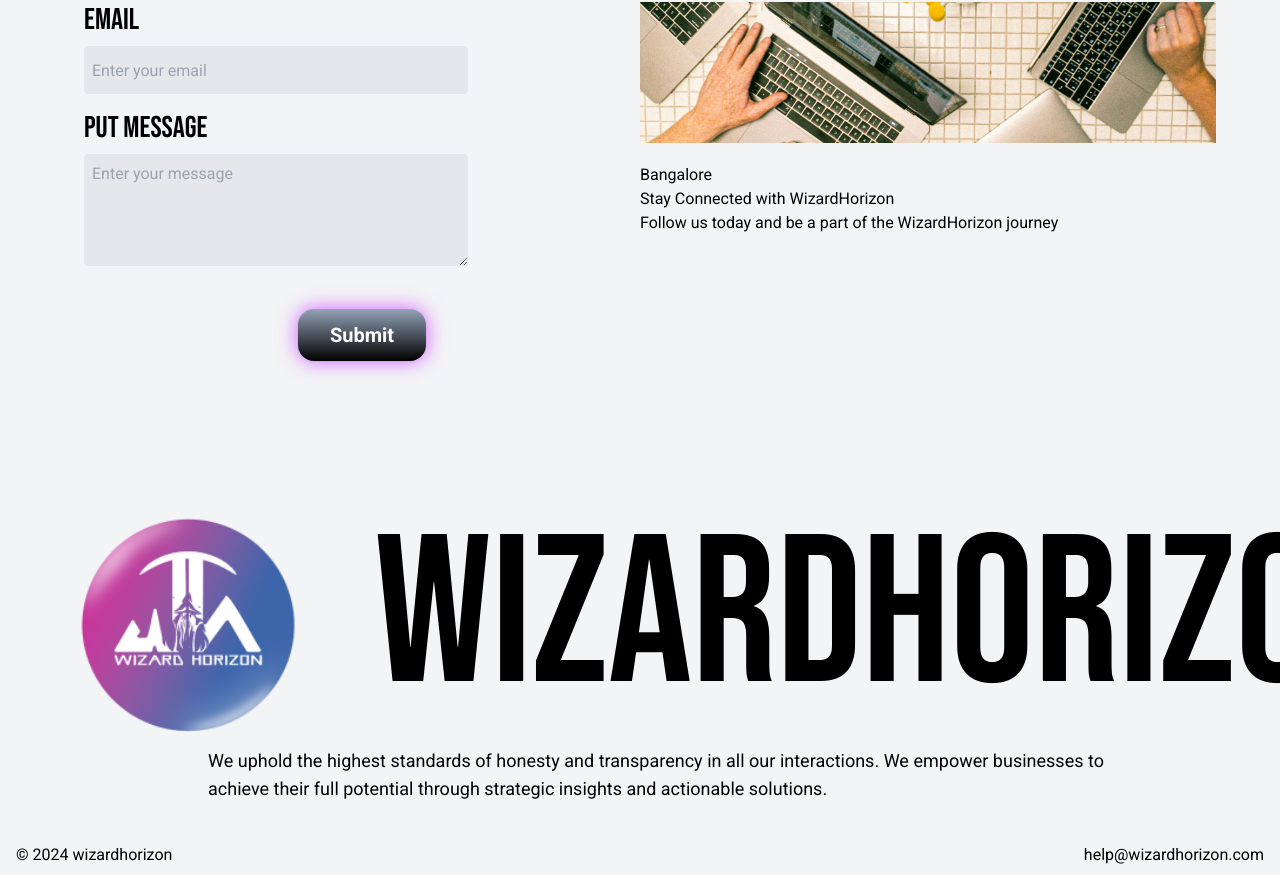
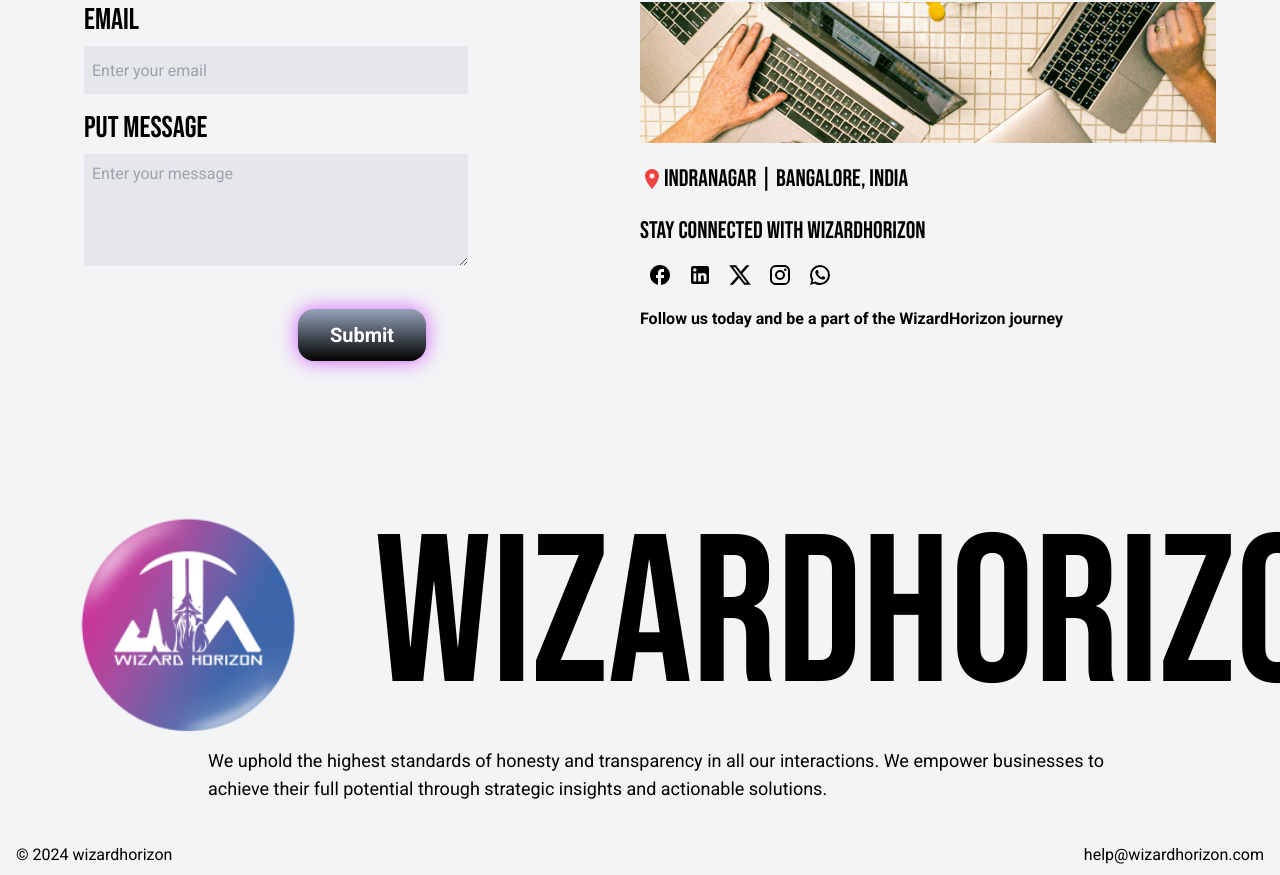
Before and after one commit to MVVYSHNAV/wh-react, a React (Vite) app in the folder wh/: page / in a window 1280 px wide. Shown: the part 4194-5069 px from the top of the page. Built offline with nearby package versions, Linux system fonts and the light colour scheme.

Commit message:
added icons for contactus

```diff
--- a/wh/package.json
+++ b/wh/package.json
@@ -10,6 +10,10 @@
     "preview": "vite preview"
   },
   "dependencies": {
+    "@emotion/react": "^11.13.0",
+    "@emotion/styled": "^11.13.0",
+    "@mui/icons-material": "^5.16.6",
+    "@mui/material": "^5.16.6",
     "framer-motion": "^11.3.19",
     "react": "^18.3.1",
     "react-dom": "^18.3.1",
--- a/wh/src/components/Meetus/Meetus.jsx
+++ b/wh/src/components/Meetus/Meetus.jsx
@@ -1,6 +1,12 @@
 import React, { useState } from 'react';
 import Contactus from '../../assets/contactus.png';
 import Button from '../Button/Button';
+import FacebookSharpIcon from '@mui/icons-material/FacebookSharp';
+import WhatsAppIcon from '@mui/icons-material/WhatsApp';
+import XIcon from '@mui/icons-material/X';
+import LinkedInIcon from '@mui/icons-material/LinkedIn';
+import InstagramIcon from '@mui/icons-material/Instagram';
+import LocationOnIcon from '@mui/icons-material/LocationOn';
 
 const Meetus = () => {
   const [email, setEmail] = useState('');
@@ -50,10 +56,20 @@
 
         <div className="flex flex-col items-center sm:items-start">
           <img src={Contactus} alt="contact" className="w-full h-auto" />
-          <div className="mt-5">
-            <h1>Bangalore</h1>
-            <h1>Stay Connected with WizardHorizon</h1>
-            <p>Follow us today and be a part of the WizardHorizon journey</p>
+          <div className="mt-5 text-center sm:text-left">
+            <h1 className='sm:text-2xl font-BebasNeue flex items-center sm:justify-start justify-center'>
+              <LocationOnIcon className="text-red-500 w-8 h-8" />
+              IndraNagar | Bangalore, India
+            </h1>
+            <h1 className='sm:text-2xl font-BebasNeue mt-5'>Stay Connected with WizardHorizon</h1>
+            <div className='flex justify-center sm:justify-start mt-2'>
+              <FacebookSharpIcon className='m-2 w-8 h-8' />
+              <LinkedInIcon className='m-2 w-8 h-8' />
+              <XIcon className='m-2 w-8 h-8' />
+              <InstagramIcon className='m-2 w-8 h-8' />
+              <WhatsAppIcon className='m-2 w-8 h-8' />
+            </div>
+            <p className='font-Roboto font-bold mt-3'>Follow us today and be a part of the WizardHorizon journey</p>
           </div>
         </div>
       </div>
```
Also changed, not shown: 1 other file (tests, documents, lock files or other folders).
